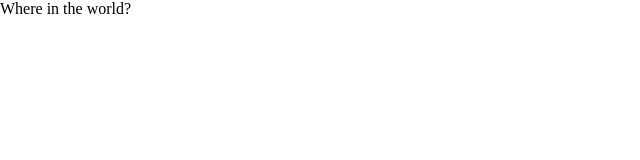
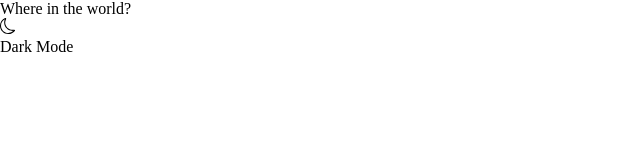
Before and after one commit to muben88/Rest-countries-api, a React (Create React App) app: page / in a window 1280 px wide. Shown: the top 160 px of the page, without its empty margins (0-640 px from the left). Built offline with nearby package versions, Linux system fonts and the light colour scheme.

Commit message:
ceate header nav

```diff
--- a/src/components/Header.jsx
+++ b/src/components/Header.jsx
@@ -1,7 +1,28 @@
+import { useState } from "react";
+import { BsMoonFill, BsMoon } from "react-icons/bs";
+
 function Header() {
+  const [isDark, setIsDark] = useState(false);
+
+  const modeSwitch = () => {
+    setIsDark(!isDark);
+  };
+
   return (
-    <header>
-      <p>Where in the world?</p>
+    <header className="header">
+      <p className="title">Where in the world?</p>
+
+      {!isDark ? (
+        <div className="mode-switcher">
+          <BsMoon onClick={modeSwitch} />
+          <p>Dark Mode</p>
+        </div>
+      ) : (
+        <div className="mode-switcher">
+          <BsMoonFill onClick={modeSwitch} />
+          <p>Light Mode</p>
+        </div>
+      )}
     </header>
   );
 }
```
